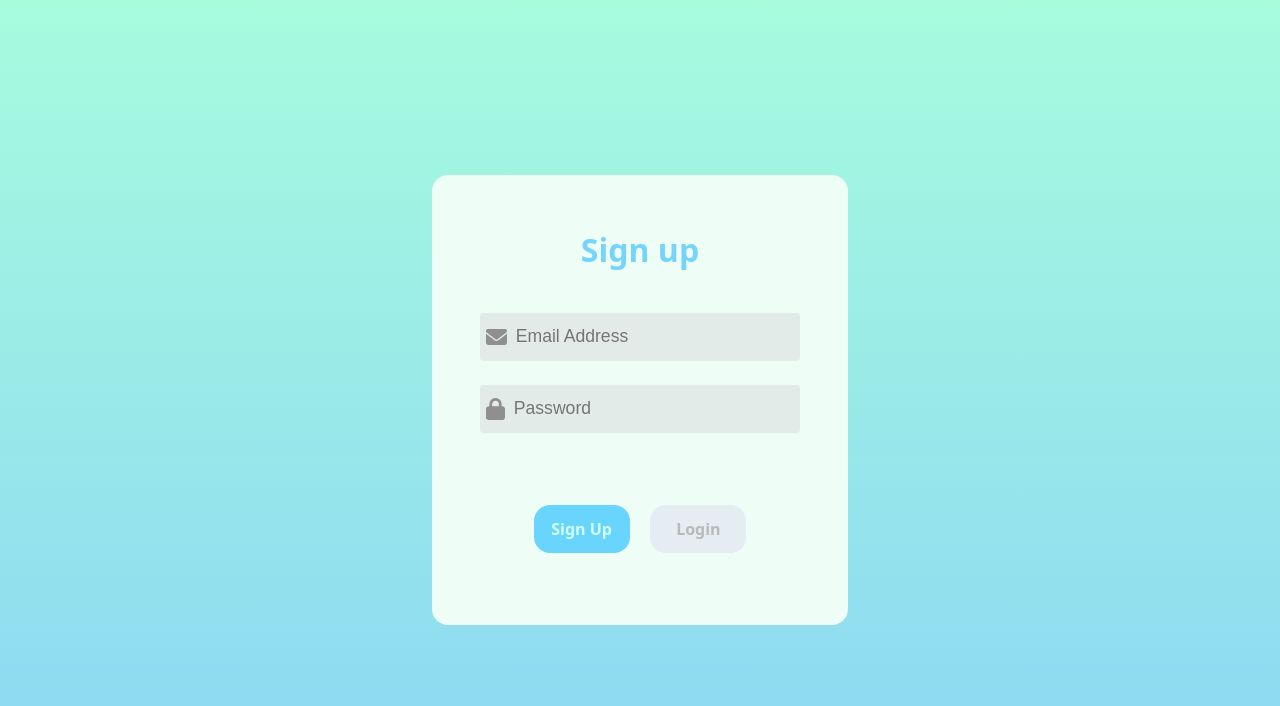
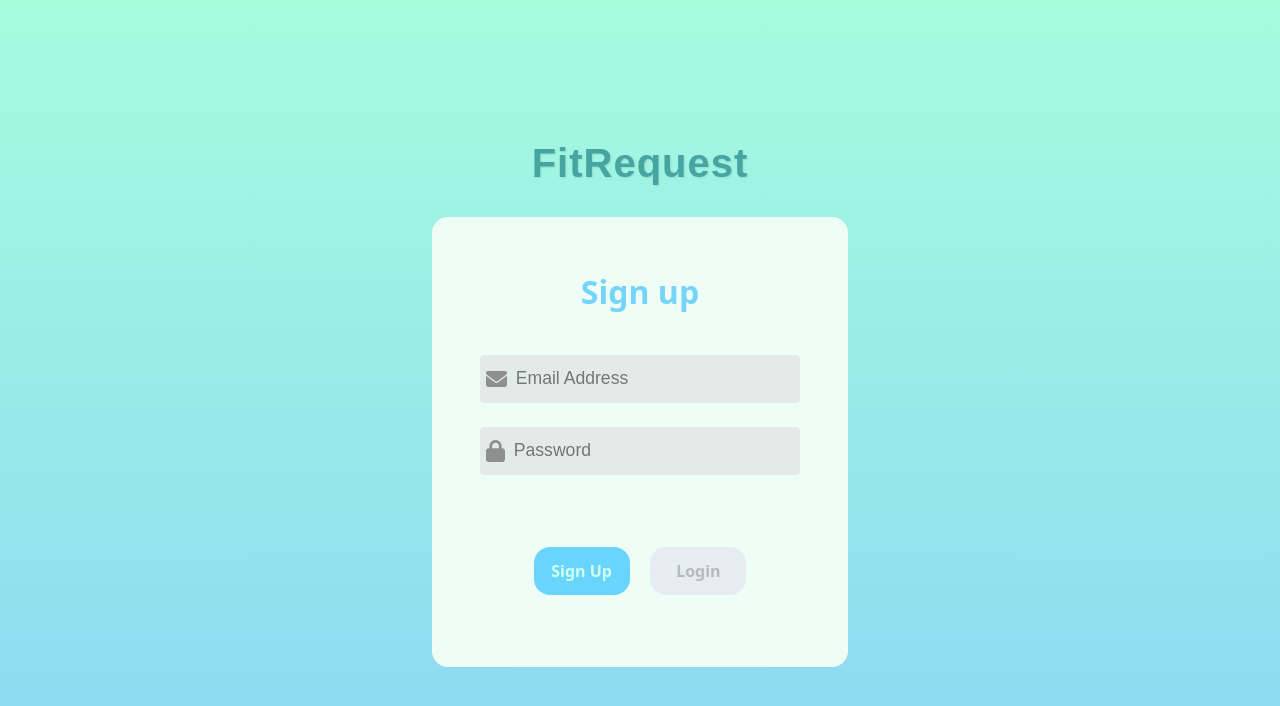
Before and after one commit to aimei60/fitness-application, a React (Vite) app in the folder frontend/frontend-fitness/: page / in a window 1280 px wide. Shown: the top 706 px of the page. Built offline with nearby package versions, Linux system fonts and the light colour scheme.

Commit message:
Forgot to add my title to the login/ signup page.

```diff
--- a/frontend/frontend-fitness/src/css/loginsignup.css
+++ b/frontend/frontend-fitness/src/css/loginsignup.css
@@ -91,3 +91,14 @@ body {
     background-color: rgb(229, 236, 242);
     color: #b8baba;
 }
+
+.title {
+    font-size: 2.5rem;
+    font-weight: 700;
+    text-align: center;
+    margin-bottom: 1.5rem;
+    color: #47a5a1;
+    text-shadow: 0.0625rem 0.0625rem 0.125rem rgba(0,0,0,0.1);
+    letter-spacing: 0.0625rem;
+    font-family: 'Poppins', sans-serif;
+}
--- a/frontend/frontend-fitness/src/pages/login-signup.jsx
+++ b/frontend/frontend-fitness/src/pages/login-signup.jsx
@@ -8,6 +8,10 @@ function Login() {
   const [toggle, setToggle] = useState("Sign up");
 
   return (
+    <>
+    <div className="title-container">
+      <div className="title">FitRequest</div>
+    </div>
     <div className="container">
       <div className="header">
         <div className="text">{toggle}</div>
@@ -28,6 +32,7 @@ function Login() {
         </div>
       </div>
     </div>
+    </>
   )
 }
 
```
